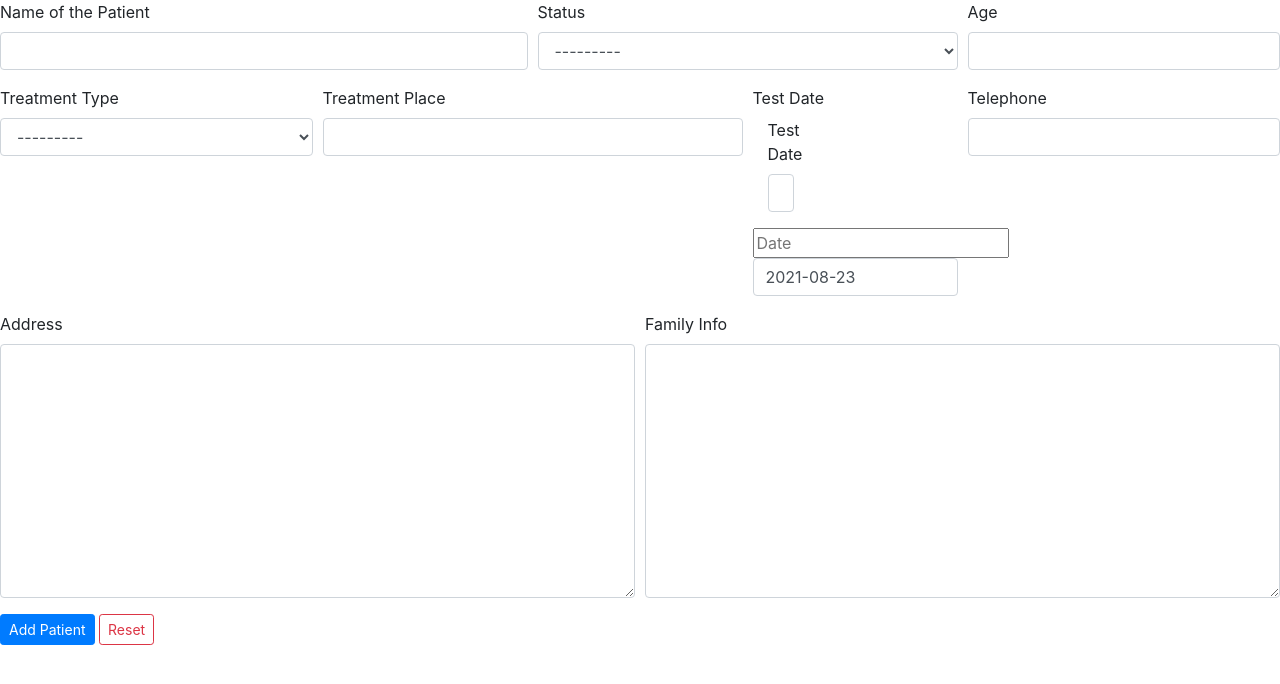
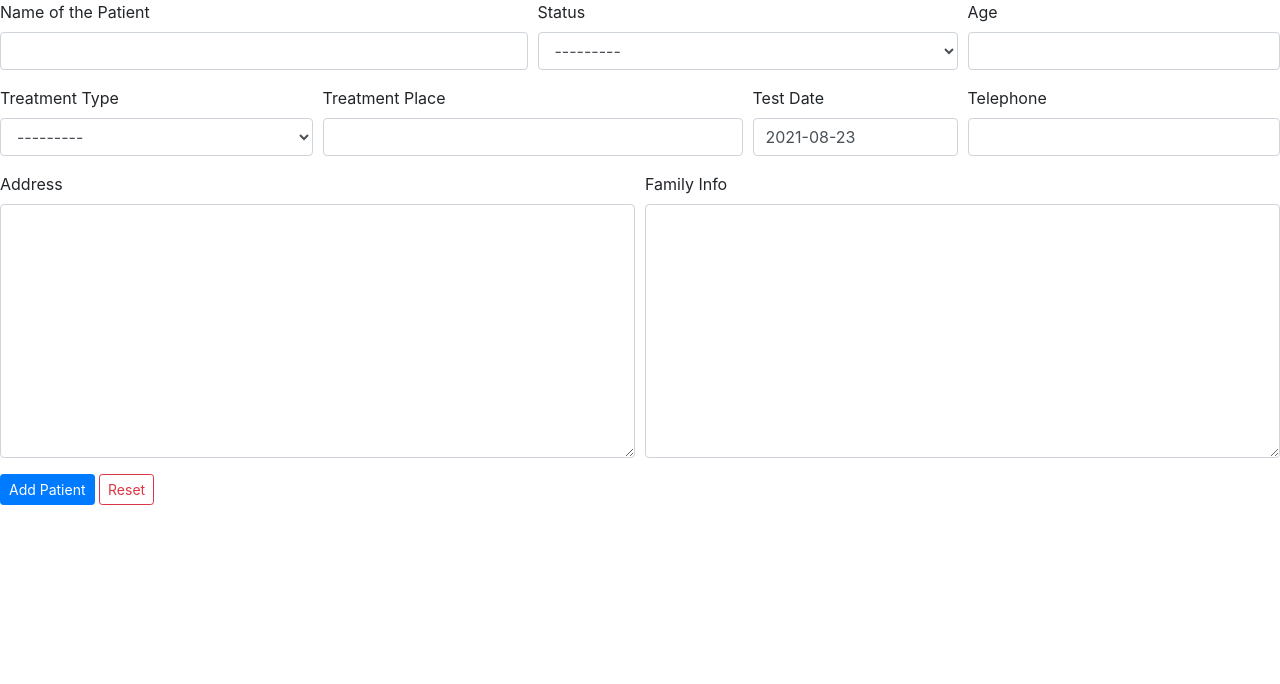
Before and after one commit to ChamodhNethsara/COVID_MANAGER, a Django app: page /add_patient_view/ in a window 1280 px wide. Shown: the part 72-756 px from the top of the page. Run offline with Django 3.2, Linux system fonts and the light colour scheme; a user stored in the database is signed in; some libraries are stand-ins or nearby versions.

Commit message:
Update add_patient.html

```diff
--- a/templates/manager/add_patient.html
+++ b/templates/manager/add_patient.html
@@ -1,14 +1,6 @@
 {% extends 'base.html' %}
 
-<link href="//netdna.bootstrapcdn.com/font-awesome/4.0.3/css/font-awesome.min.css" rel="stylesheet" type="text/css" />
-<link href="https://cdn.rawgit.com/mdehoog/Semantic-UI/6e6d051d47b598ebab05857545f242caf2b4b48c/dist/semantic.min.css" rel="stylesheet" type="text/css" />
-<script src="https://code.jquery.com/jquery-2.1.4.js"></script>
-<script src="https://cdn.rawgit.com/mdehoog/Semantic-UI/6e6d051d47b598ebab05857545f242caf2b4b48c/dist/semantic.min.js"></script>
-<script>
-    $('#example2').calendar({
-  type: 'date'
-});
-</script>
+
 
 {% block title %}
 Add a Patient
@@ -56,16 +48,8 @@ Add a Patient
 
           <div class="form-group col-md-2">
             <label for="{{form.treatment_place.id_for_label}}}">Test Date </label>
-              <div class="form-group col-md-2">
-            <label for="id_treatment_place}">Test Date </label>
-              <input type="text" name="test_date" value="2021-08-23" class="form-control" required id="id_test_date"><input type="hidden" name="initial-test_date" value="2021-08-23 06:08:05+00:00" id="initial-id_test_date">
-          </div>
-              <div class="ui calendar" id="example2">
-    <div class="ui input left icon">
-      <i class="calendar icon"></i>
-      <input type="text" placeholder="Date">
-    </div>
-  </div>
+
+
 
               {{ form.test_date }}
           </div>
```
